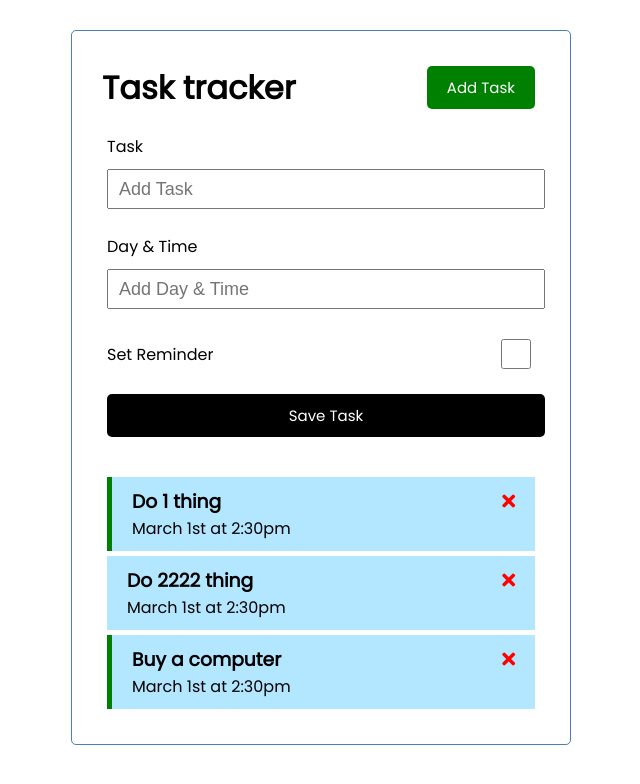
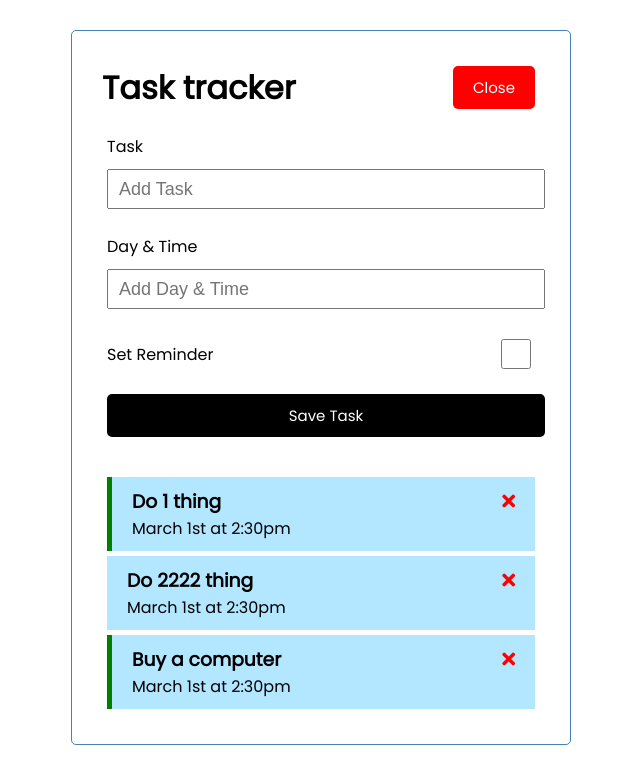
Before and after one commit to balao1312/vue-practice, a Vue app: page / in a window 1280 px wide. Both pictures are taken after a click on the button "Add Task". Shown: the top 784 px of the page, without its empty margins (319-959 px from the left). Built offline with nearby package versions, Linux system fonts and the light colour scheme.

Commit message:
Button(Add Task) toggle and functionality

```diff
--- a/src/App.vue
+++ b/src/App.vue
@@ -1,7 +1,9 @@
 <template>
   <div class="container">
-    <Header title="Task tracker" />
-    <AddTask @add-task="addTask" />
+    <Header @toggle-add-task="toggleAddTask" title="Task tracker" :showAddTask="showAddTask" />
+    <div v-if="showAddTask">
+      <AddTask @add-task="addTask" />
+    </div>
     <Tasks
       @toggle-reminder="toggleReminder"
       @delete-task="deleteTask"
@@ -25,6 +27,7 @@
   data() {
     return {
       tasks: [],
+      showAddTask: false,
     };
   },
   created() {
@@ -53,6 +56,9 @@
     addTask(task) {
       // this.tasks.push(task);   //same as blow
       this.tasks = [...this.tasks, task];
+    },
+    toggleAddTask() {
+      this.showAddTask = !this.showAddTask;
     },
     deleteTask(id) {
       if (confirm("Are you sure?")) {
--- a/src/components/Button.vue
+++ b/src/components/Button.vue
@@ -13,7 +13,8 @@
   },
   methods: {
     onClick() {
-      console.log("click");
+      console.log("toggling add task");
+      this.$emit('btn-click')
     },
   },
 };
--- a/src/components/Header.vue
+++ b/src/components/Header.vue
@@ -1,7 +1,11 @@
 <template>
   <header>
     <h1>{{ title }}</h1>
-    <Button color="green" text="Add Task" />
+    <Button
+      @btn-click="$emit('toggle-add-task')"
+      :color="showAddTask ? 'red' : 'green'"
+      :text="showAddTask ? 'Close' : 'Add Task'"
+    />
   </header>
 </template>
 
@@ -12,10 +16,12 @@
   name: "Header",
   props: {
     title: String,
+    showAddTask: Boolean,
   },
   components: {
     Button,
   },
+  emits: ["toggle-add-task"],
 };
 </script>
 
```
